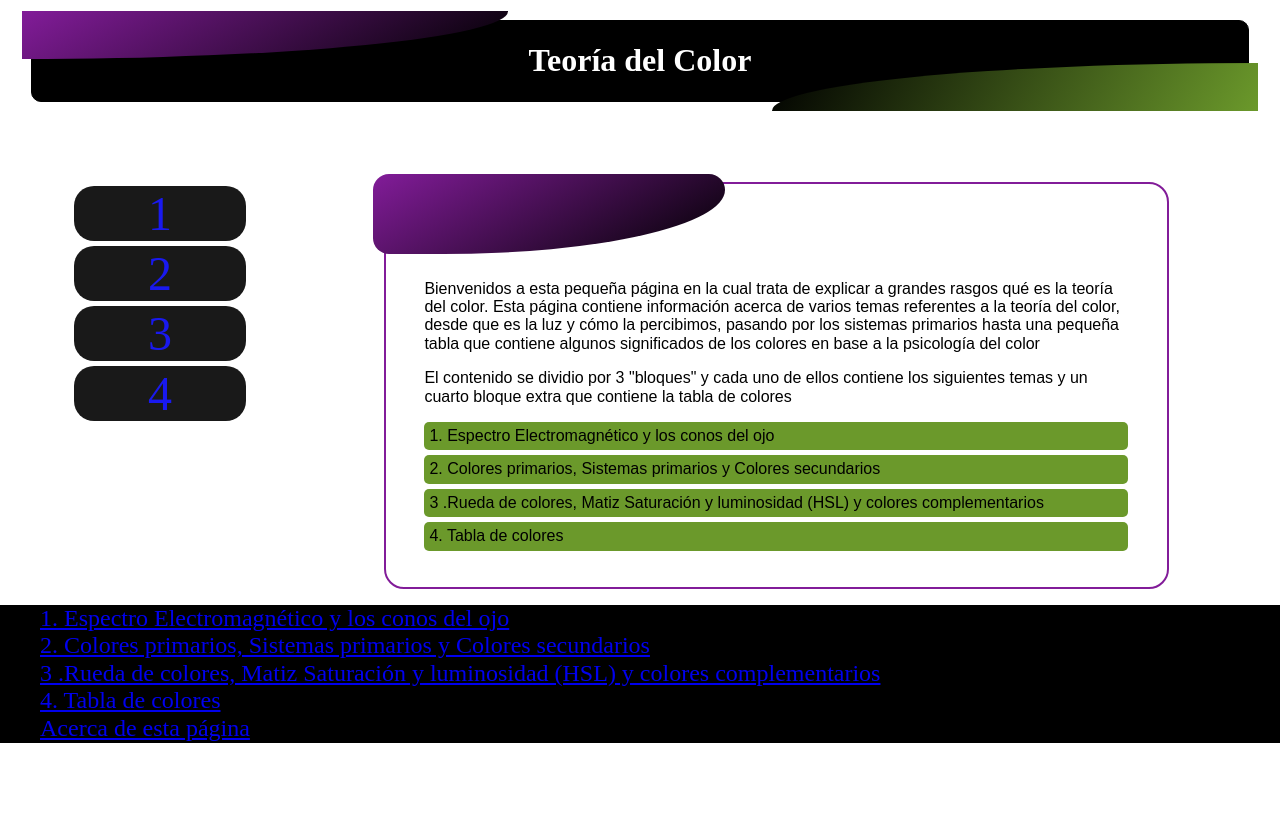
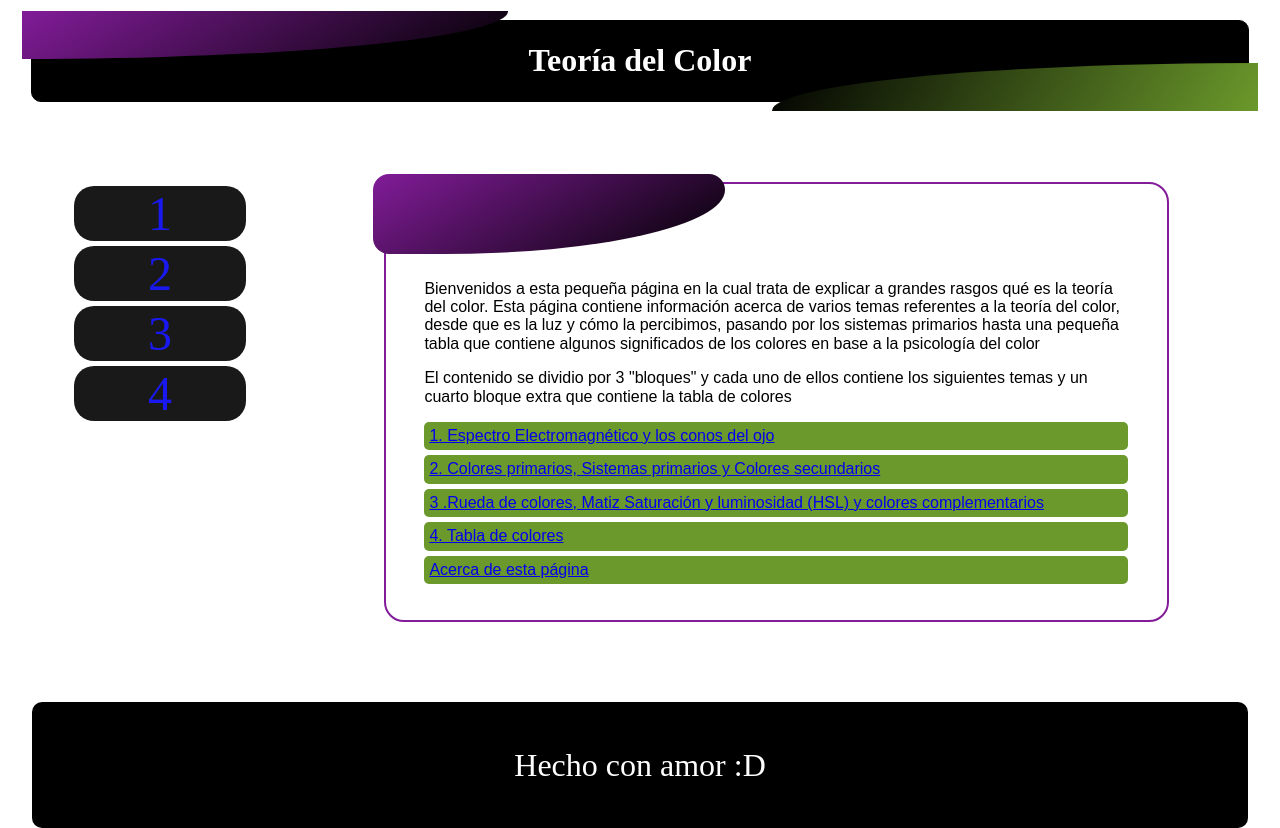
Before and after one commit to BrickRock/Teoria-Color, a plain HTML site: page index.html in a window 1280 px wide. Before the commit the page ends 800 px from the top, so only its background shows below. Drawn offline with Linux system fonts and the light colour scheme.

Commit message:
footer primera version

```diff
--- a/css/style.css
+++ b/css/style.css
@@ -110,6 +110,7 @@
     background-color: #6B992B;
     padding: 5px;
     border-radius: 5px;
+    list-style: none;
 }
 
 .decoracion
@@ -143,11 +144,12 @@
 {
     background-color: black;
     color: white;
-    inline-size: 100%;
+    text-align: center;
+    font-size: 2rem;
+    padding: 1vw 0px;
+    margin: 0px auto;
+    margin-block-start: 10vh;
+    inline-size: 95%;
 
+    border-radius: 10px;
 }
-.foot-boton
-{
-    list-style: none;
-    font-size: 1.5rem;
-}
--- a/index.html
+++ b/index.html
@@ -37,25 +37,23 @@
             El contenido se dividio por 3 "bloques" y cada uno de ellos contiene los siguientes temas y un cuarto bloque extra
             que contiene la tabla de colores
         </p>
+    <nav>
+        <ul class="menu-contenido">
 
-        <ul class="menu-contenido">
-            <li class="boton-contenido">1. Espectro Electromagnético y los conos del ojo</li>
-            <li class="boton-contenido">2. Colores primarios, Sistemas primarios y Colores secundarios</li>
-            <li class="boton-contenido">3 .Rueda de colores, Matiz Saturación y luminosidad (HSL) y colores complementarios</li>
-            <li class="boton-contenido">4. Tabla de colores</li>
+
+                    <li class="boton-contenido"><a href="#">1. Espectro Electromagnético y los conos del ojo</a></li>
+                    <li class="boton-contenido"><a href="#">2. Colores primarios, Sistemas primarios y Colores secundarios</a></li>
+                    <li class="boton-contenido"><a href="#">3 .Rueda de colores, Matiz Saturación y luminosidad (HSL) y colores complementarios</a></li>
+                    <li class="boton-contenido"><a href="#">4. Tabla de colores</a></li>
+                    <li class="boton-contenido"><a href="#">Acerca de esta página</a></li>
+
+
         </ul>
+    </nav>
     </main>
 
     <footer class="foot">
-        <nav>
-            <ul>
-                <li class="foot-boton"><a href="#">1. Espectro Electromagnético y los conos del ojo</a></li>
-                <li class="foot-boton"><a href="#">2. Colores primarios, Sistemas primarios y Colores secundarios</a></li>
-                <li class="foot-boton"><a href="#">3 .Rueda de colores, Matiz Saturación y luminosidad (HSL) y colores complementarios</a></li>
-                <li class="foot-boton"><a href="#">4. Tabla de colores</a></li>
-                <li class="foot-boton"><a href="#">Acerca de esta página</a></li>
-            </ul>
-        </nav>
+        <p class="mensaje-foot">Hecho con amor :D</p>
     </footer>
 </body>
 </html>
```
